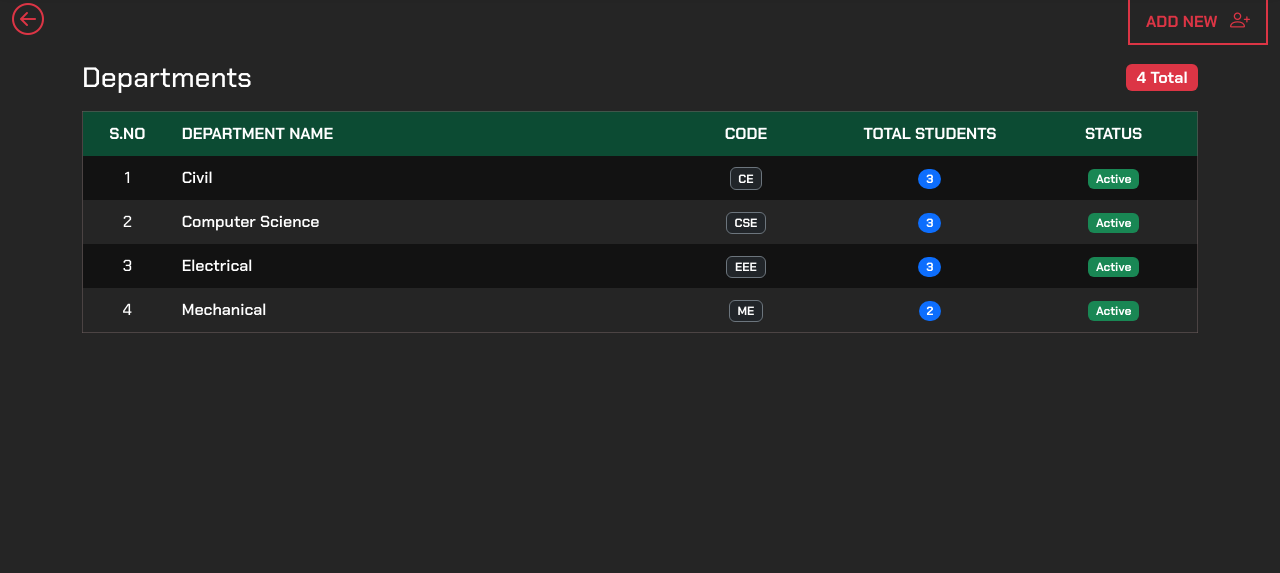
After one commit to JubairHossain-280/Student_Management_System, a Django app: page /departments/ in a window 1280 px wide. The commit adds this page. Shown: the part 123-696 px from the top of the page. Run offline with Django 5.2, Linux system fonts and the light colour scheme; the visitor is signed in with stand-in values (Sample User, id 1); data comes from the database, SQL or seed files in the repository; some libraries are stand-ins or nearby versions.

Commit message:
feat(department): add departments table view with student count annotation and navbar routing

```diff
--- /dev/null
+++ b/myapp/templates/myapp/departments.html
@@ -0,0 +1,48 @@
+{% extends "myapp/master.html" %}
+{% block title %}Departments | Student Management System{% endblock %}
+
+{% block content %}
+  <div class="d-flex justify-content-between align-items-center mb-3">
+    <h3 class="m-0">Departments</h3>
+    <span class="badge bg-danger fs-6">{{ departments|length }} Total</span>
+  </div>
+
+  <div style="overflow-x: auto; margin-bottom: 20px">
+    <table class="student-list w-100">
+      <thead class="text-uppercase">
+        <tr>
+          <th class="text-center" style="width: 8%">S.NO</th>
+          <th>Department Name</th>
+          <th class="text-center" style="width: 15%">Code</th>
+          <th class="text-center" style="width: 18%">Total Students</th>
+          <th class="text-center" style="width: 15%">Status</th>
+        </tr>
+      </thead>
+      <tbody>
+        {% for dept in departments %}
+          <tr class="student-row">
+            <td class="text-center">{{ forloop.counter }}</td>
+            <td class="fw-semibold">{{ dept.name }}</td>
+            <td class="text-center">
+              <span class="badge bg-dark border border-secondary">{{ dept.code }}</span>
+            </td>
+            <td class="text-center">
+              <span class="badge bg-primary rounded-pill">{{ dept.total_students }}</span>
+            </td>
+            <td class="text-center">
+              {% if dept.is_active %}
+                <span class="badge bg-success">Active</span>
+              {% else %}
+                <span class="badge bg-secondary">Inactive</span>
+              {% endif %}
+            </td>
+          </tr>
+        {% empty %}
+          <tr>
+            <td colspan="5" class="text-center py-4 text-muted">No departments found.</td>
+          </tr>
+        {% endfor %}
+      </tbody>
+    </table>
+  </div>
+{% endblock %}
--- a/myapp/templates/myapp/master.html
+++ b/myapp/templates/myapp/master.html
@@ -35,7 +35,8 @@
                href="{% url 'students' %}">Students</a>
           </li>
           <li class="nav-item mx-2">
-            <a class="nav-link" href="#">Departments</a>
+            <a class="nav-link {% if request.resolver_match.url_name == 'departments' %}active{% endif %}"
+               href="{% url 'departments' %}">Departments</a>
           </li>
         </ul>
 
--- a/myapp/urls.py
+++ b/myapp/urls.py
@@ -4,6 +4,7 @@ from . import views
 urlpatterns = [
     path("", views.root, name="root"),
     path("students/", views.students, name="students"),
+    path("departments/", views.departments, name="departments"),
     path("students/profile/<slug:slug>", views.student_profile, name="student_profile"),
     path("add-new/", views.add_student, name="add_student"),
     path(
--- a/myapp/views.py
+++ b/myapp/views.py
@@ -2,7 +2,7 @@ from django.contrib.auth.decorators import login_required, permission_required
 from django.shortcuts import render, redirect, get_object_or_404
 from django.core.exceptions import ValidationError
 from django.db.models.functions import Lower
-from django.db.models import Q
+from django.db.models import Q, Count
 from django.core.paginator import Paginator
 from django.http import HttpResponse, JsonResponse
 from rest_framework.parsers import JSONParser
@@ -93,6 +93,14 @@ def student_profile(request, slug):
     student = get_object_or_404(Student, slug=slug)
     context = {"student": student}
     return render(request, "myapp/student_profile.html", context)
+
+
+@login_required
+def departments(request):
+    dept_list = Department.objects.annotate(
+        total_students=Count("students")
+    ).order_by("name")
+    return render(request, "myapp/departments.html", {"departments": dept_list})
 
 
 @permission_required("myapp.add_student", raise_exception=True)
```
